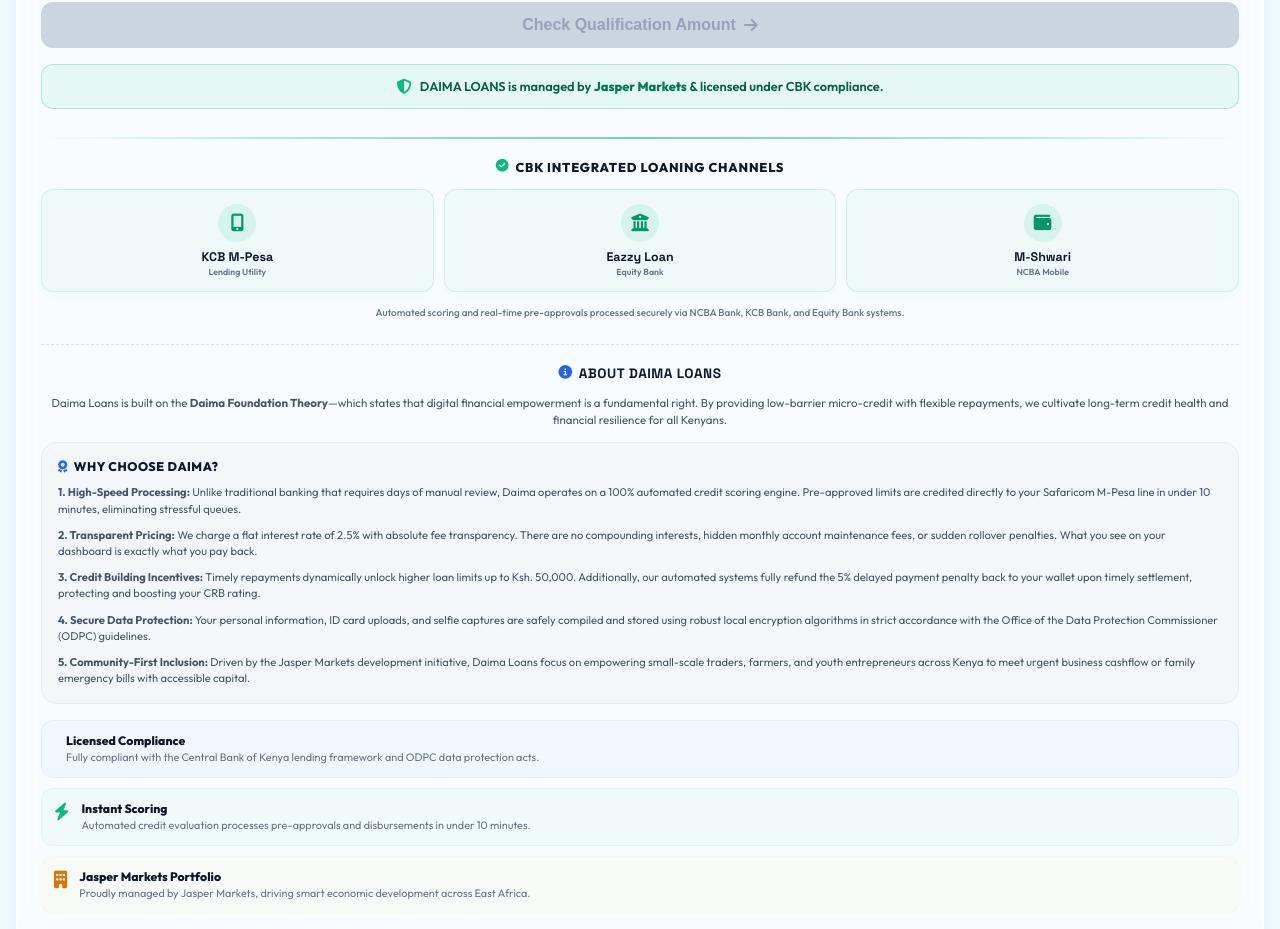
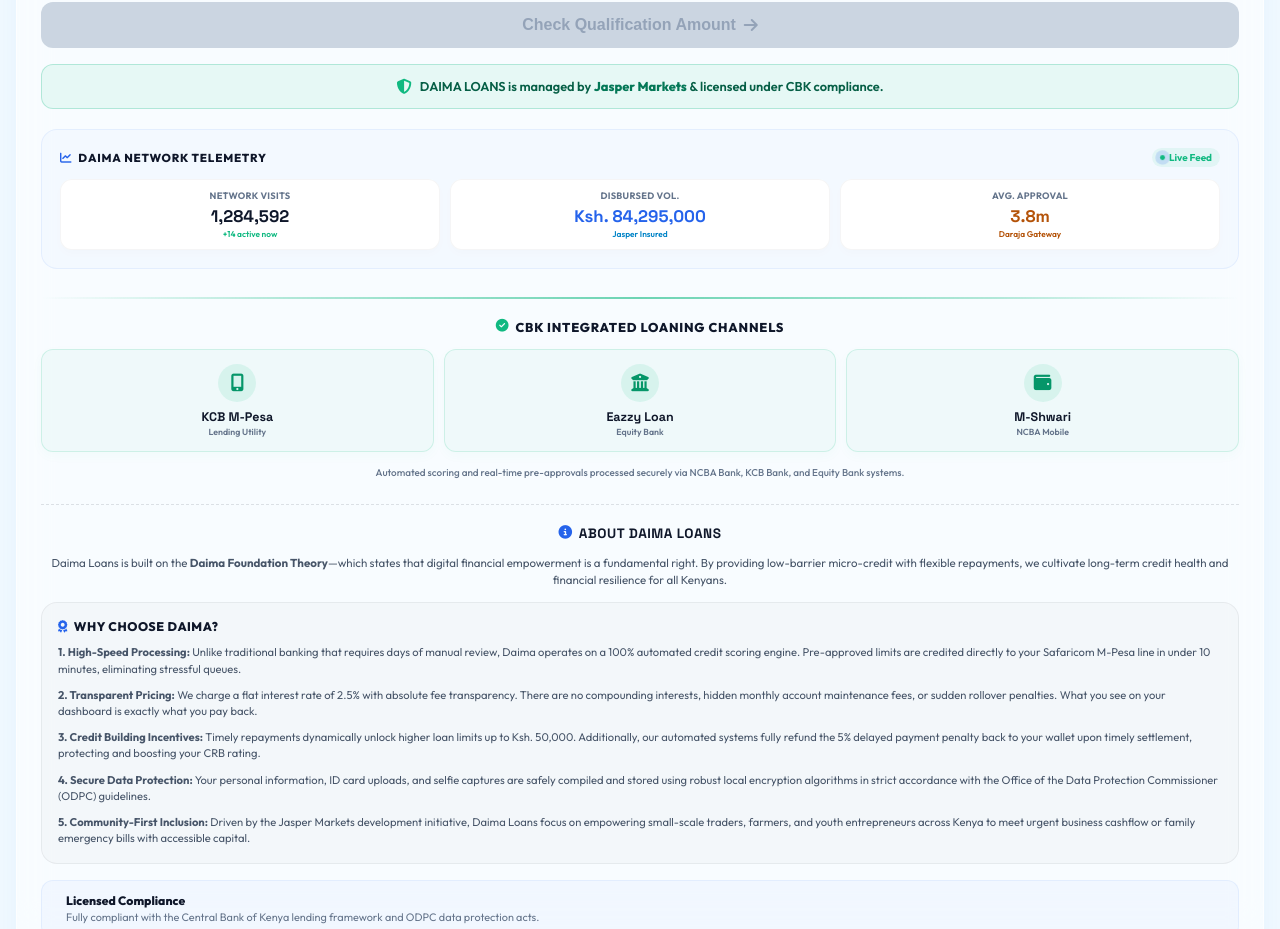
Before and after one commit to InstaPyKe/loans, a plain HTML site: page public/index.html in a window 1280 px wide. Shown: the part 1336-2265 px from the top of the page. Drawn offline with Linux system fonts and the light colour scheme; some icons are missing.

Commit message:
add index telemetry metrics and animations

```diff
--- a/public/index.html
+++ b/public/index.html
@@ -229,6 +229,41 @@
                         <i class="fa-solid fa-shield-halved" style="color: #10b981; font-size: 0.95rem;"></i>
                         <span>DAIMA LOANS is managed by <strong style="color: #047857; font-weight: 800;">Jasper
                                 Markets</strong> &amp; licensed under CBK compliance.</span>
+                    </div>
+                </div>
+
+                <!-- Daima Network Live Metrics Section -->
+                <div class="metrics-section animate-slide-up delay-4-5" style="margin-top: 20px; padding: 18px; background: rgba(37, 99, 235, 0.02); border: 1px solid rgba(37, 99, 235, 0.08); border-radius: var(--border-radius-lg); text-align: center;">
+                    <div style="display: flex; align-items: center; justify-content: space-between; margin-bottom: 12px;">
+                        <span style="font-size: 0.72rem; font-weight: 800; color: var(--dark); text-transform: uppercase; letter-spacing: 0.8px; display: flex; align-items: center; gap: 6px;">
+                            <i class="fa-solid fa-chart-line" style="color: var(--primary);"></i> Daima Network Telemetry
+                        </span>
+                        <span style="font-size: 0.62rem; font-weight: 700; color: #10b981; background: rgba(16, 185, 129, 0.08); padding: 3px 8px; border-radius: 50px; display: inline-flex; align-items: center; gap: 4px;">
+                            <span class="pulse-dot" style="background-color: #10b981; width:5px; height:5px; margin-right: 0;"></span> Live Feed
+                        </span>
+                    </div>
+
+                    <div style="display: grid; grid-template-columns: repeat(3, 1fr); gap: 10px;">
+                        <!-- Stat 1: Network Visits -->
+                        <div style="background: #ffffff; border: 1px solid rgba(15,23,42,0.04); padding: 10px 6px; border-radius: var(--border-radius-md); box-shadow: 0 4px 10px rgba(0,0,0,0.015);">
+                            <span style="display: block; font-size: 0.58rem; font-weight: 700; color: #64748b; text-transform: uppercase; letter-spacing: 0.3px; margin-bottom: 4px;">Network Visits</span>
+                            <strong id="metric-visits" style="display: block; font-size: 1.05rem; font-weight: 800; color: var(--dark); font-family: 'Space Grotesk', sans-serif;">1,284,200</strong>
+                            <span style="display: block; font-size: 0.52rem; color: #10b981; font-weight: 600; margin-top: 2px;">+14 active now</span>
+                        </div>
+
+                        <!-- Stat 2: Disbursed / Networth -->
+                        <div style="background: #ffffff; border: 1px solid rgba(15,23,42,0.04); padding: 10px 6px; border-radius: var(--border-radius-md); box-shadow: 0 4px 10px rgba(0,0,0,0.015);">
+                            <span style="display: block; font-size: 0.58rem; font-weight: 700; color: #64748b; text-transform: uppercase; letter-spacing: 0.3px; margin-bottom: 4px;">Disbursed Vol.</span>
+                            <strong id="metric-volume" style="display: block; font-size: 1.05rem; font-weight: 800; color: var(--primary); font-family: 'Space Grotesk', sans-serif;">Ksh. 84.2M</strong>
+                            <span style="display: block; font-size: 0.52rem; color: #0284c7; font-weight: 600; margin-top: 2px;">Jasper Insured</span>
+                        </div>
+
+                        <!-- Stat 3: Avg Speed -->
+                        <div style="background: #ffffff; border: 1px solid rgba(15,23,42,0.04); padding: 10px 6px; border-radius: var(--border-radius-md); box-shadow: 0 4px 10px rgba(0,0,0,0.015);">
+                            <span style="display: block; font-size: 0.58rem; font-weight: 700; color: #64748b; text-transform: uppercase; letter-spacing: 0.3px; margin-bottom: 4px;">Avg. Approval</span>
+                            <strong id="metric-speed" style="display: block; font-size: 1.05rem; font-weight: 800; color: var(--accent-dark); font-family: 'Space Grotesk', sans-serif;">3.8m</strong>
+                            <span style="display: block; font-size: 0.52rem; color: #b45309; font-weight: 600; margin-top: 2px;">Daraja Gateway</span>
+                        </div>
                     </div>
                 </div>
 
@@ -761,6 +796,47 @@
                     formEl.parentNode.insertBefore(noticeBanner, formEl);
                 }
             }
+
+            // Telemetry Metric Count Up Animations
+            const visitsEl = document.getElementById('metric-visits');
+            const volumeEl = document.getElementById('metric-volume');
+            const speedEl = document.getElementById('metric-speed');
+
+            function animateValue(obj, start, end, duration, prefix = '', suffix = '') {
+                let startTimestamp = null;
+                const step = (timestamp) => {
+                    if (!startTimestamp) startTimestamp = timestamp;
+                    const progress = Math.min((timestamp - startTimestamp) / duration, 1);
+                    const value = Math.floor(progress * (end - start) + start);
+                    obj.innerHTML = prefix + value.toLocaleString() + suffix;
+                    if (progress < 1) {
+                        window.requestAnimationFrame(step);
+                    }
+                };
+                window.requestAnimationFrame(step);
+            }
+
+            function animateFloatValue(obj, start, end, duration, suffix = '') {
+                let startTimestamp = null;
+                const step = (timestamp) => {
+                    if (!startTimestamp) startTimestamp = timestamp;
+                    const progress = Math.min((timestamp - startTimestamp) / duration, 1);
+                    const value = (progress * (end - start) + start).toFixed(1);
+                    obj.innerHTML = value + suffix;
+                    if (progress < 1) {
+                        window.requestAnimationFrame(step);
+                    }
+                };
+                window.requestAnimationFrame(step);
+            }
+
+            if (visitsEl && volumeEl && speedEl) {
+                setTimeout(() => {
+                    animateValue(visitsEl, 1284200, 1284592, 1800);
+                    animateValue(volumeEl, 84290000, 84295000, 1800, 'Ksh. ');
+                    animateFloatValue(speedEl, 10.0, 3.8, 1800, 'm');
+                }, 400);
+            }
         });
     </script>
     <!-- Checking Eligibility Modal -->
```
